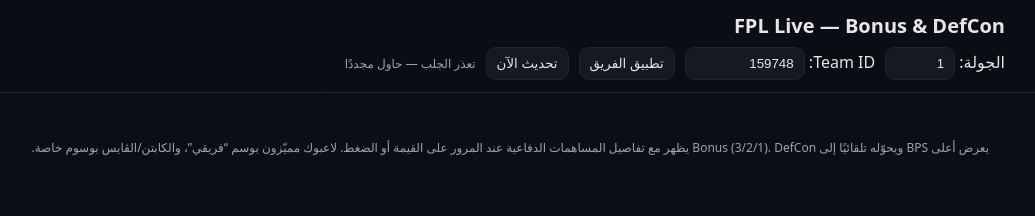
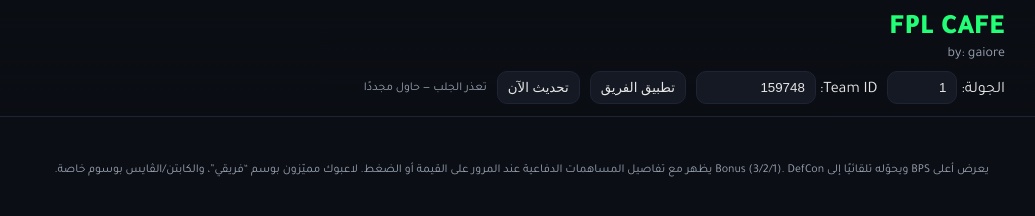
Before and after one commit to gaiore99/FPL, a plain HTML site: page index.html in a window 1280 px wide. Shown: the whole page, without its empty margins (185-1220 px from the left). Drawn offline with Linux system fonts and the light colour scheme; no server answers.

Commit message:
Update index.html

```diff
--- a/index.html
+++ b/index.html
@@ -5,14 +5,19 @@
   <meta name="viewport" content="width=device-width,initial-scale=1" />
   <title>FPL Live — Bonus &amp; DefCon</title>
   <meta name="description" content="Fixtures لايف + BPS→Bonus + DefCon مع إبراز لاعبي فريقك"/>
+
+  <!-- خط Google Tajawal -->
+  <link href="https://fonts.googleapis.com/css2?family=Tajawal:wght@400;700;900&display=swap" rel="stylesheet">
+
   <style>
     :root{--bg:#0b0e14;--card:#121621;--border:#1e2433;--ink:#e6e6e6;--muted:#9aa4b2;--accent:#2f7;}
     *{box-sizing:border-box}
-    body{font-family: system-ui, -apple-system, Segoe UI, Roboto, Arial; background:var(--bg); color:var(--ink); margin:0;}
+    body{font-family: 'Tajawal', system-ui, -apple-system, Segoe UI, Roboto, Arial; background:var(--bg); color:var(--ink); margin:0;}
     header{position:sticky;top:0;background:linear-gradient(180deg, rgba(11,14,20,.95), rgba(11,14,20,.7));backdrop-filter:blur(6px);
            border-bottom:1px solid var(--border); padding:12px 16px; z-index:5;}
     .wrap{max-width:1100px;margin:0 auto;}
-    h1{margin:0;font-size:20px}
+    h1{margin:0;font-size:28px;color:var(--accent);font-weight:900;}
+    .subtitle{font-size:14px;color:var(--muted);margin-bottom:8px;}
     .controls{display:flex;gap:10px;align-items:center;flex-wrap:wrap;margin-top:8px}
     input,button{padding:8px 10px;border:1px solid var(--border);background:#151923;color:var(--ink);border-radius:10px}
     button{cursor:pointer}
@@ -41,7 +46,10 @@
 <body>
   <header>
     <div class="wrap">
-      <h1>FPL Live — Bonus &amp; DefCon</h1>
+      <!-- العنوان الجديد -->
+      <h1>FPL CAFE</h1>
+      <div class="subtitle">by: gaiore</div>
+
       <div class="controls">
         <label>الجولة: <input id="gw" type="number" min="1" max="38" value="1"></label>
         <label>Team ID: <input id="teamId" type="number" min="1" value="159748" style="width:120px"></label>
@@ -78,7 +86,7 @@
     $teamId.value = TEAM_ID;
 
     let BOOT;
-    let lastDefcon = new Map(); // element -> defcon value
+    let lastDefcon = new Map();
 
     const sleep = ms => new Promise(r => setTimeout(r, ms));
     function toast(msg){
```
